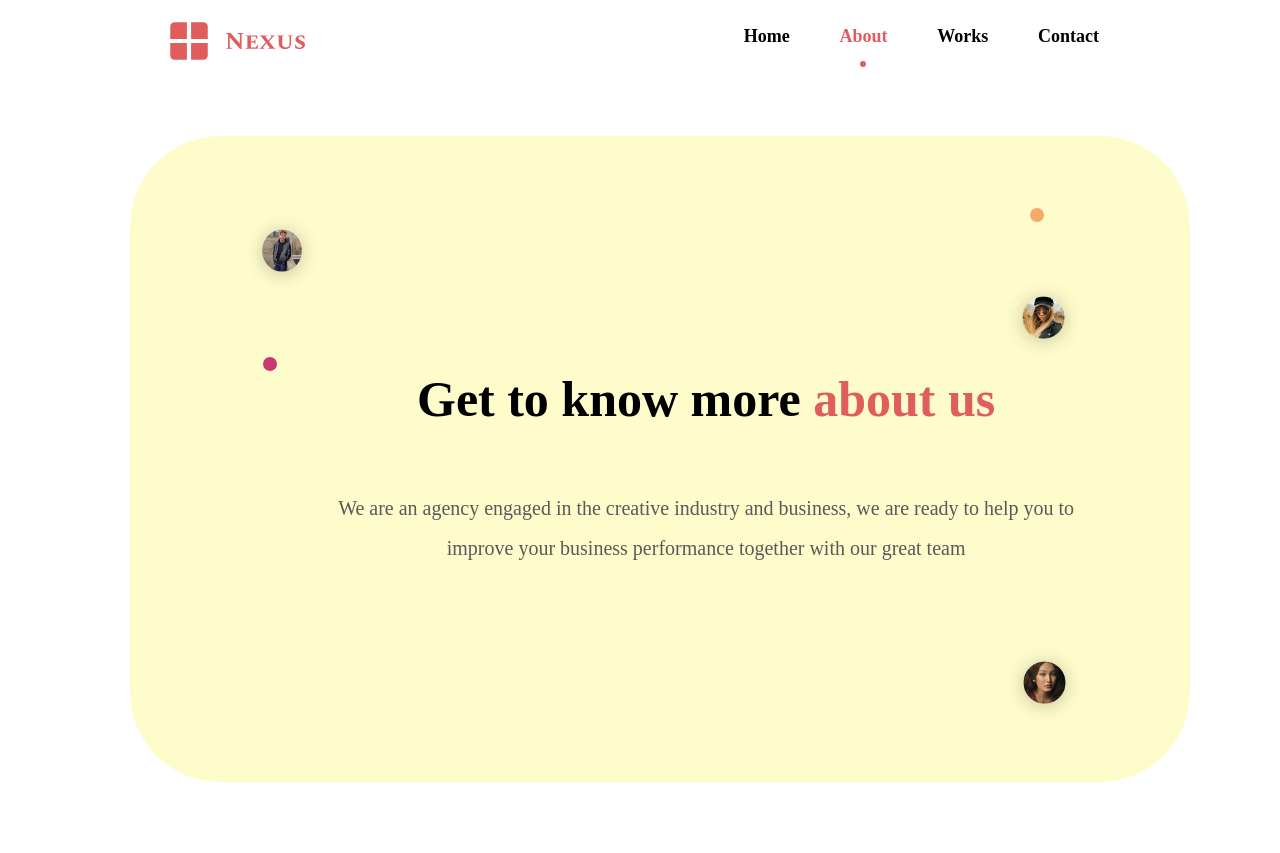
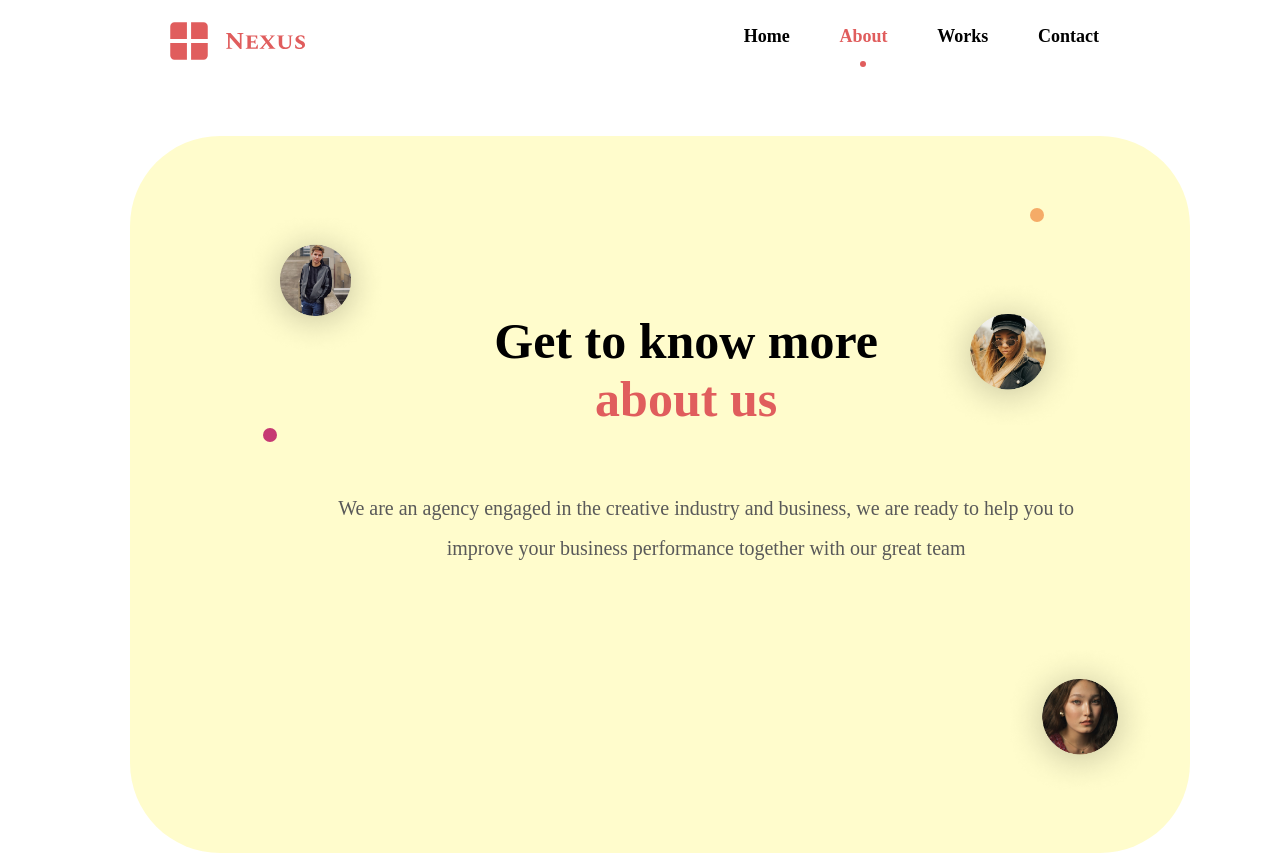
Before and after one commit to auscode/brochure-website, a React (Vite) app: page /about in a window 1280 px wide. Shown: the top 853 px of the page. Built offline with nearby package versions, Linux system fonts and the light colour scheme; a web font is replaced by a local one.

Commit message:
about page align lg fixed

```diff
--- a/src/pages/About/index.jsx
+++ b/src/pages/About/index.jsx
@@ -65,30 +65,35 @@ const AboutPage = () => {
           <div className="bg-yellow-100 flex flex-col items-center justify-end md:ml-[0] ml-[130px] p-[53px] md:px-10 sm:px-5 rounded-[90px] w-[91%] md:w-full">
             <div className="flex md:flex-col flex-row md:gap-5 items-start justify-start mt-[19px] w-[88%] md:w-full">
               <div className="flex flex-col md:gap-10 gap-[60px] justify-start w-[10%] md:w-full">
+                <div className="h-40 w-[180%]">
                   <Img
-                  className="h-[89px] md:h-auto rounded-[50%] w-[89px]"
+                    className="md:h-auto rounded-[50%] "
                     src="images/img_ellipse11.png"
                     alt="EllipseEleven"
                   />
+                </div>
                 <div className="bg-pink-400 h-3.5 md:ml-[0] ml-[23px] mr-[52px] rounded-[50%] w-3.5"></div>
               </div>
               <div className="flex flex-col justify-start w-[91%] md:w-full">
                 <div className="bg-deep_orange-A100 h-3.5 md:ml-[0] ml-[706px] mr-[134px] rounded-[50%] w-3.5"></div>
                 <div className="md:h-[282px] h-[293px] sm:h-[302px] mt-[53px] relative w-full">
+                  <div className=" absolute w-40 top-[0] right-[0]">
                     <Img
-                    className="absolute h-[89px] right-[0] rounded-[50%] top-[0] w-[89px]"
+                      className=" md:h-auto rounded-[50%]  "
                       src="images/img_ellipse13.png"
                       alt="EllipseThirteen"
                     />
-                  <div className="absolute bottom-[0] flex flex-col md:gap-10 gap-[60px] items-center justify-start left-[0]">
+                  </div>
+
+                  <div className="absolute bottom-[0] flex flex-col md:gap-10 gap-[60px] items-center left-[0]">
                     <Text
-                      className="sm:text-[40px] md:text-[46px] text-[50px] text-black-900"
+                      className="sm:text-[40px] md:text-[46px] text-[50px] text-black-900 flex flex-col mr-10"
                       size="txtSourceSansProBold50"
                     >
                       <span className="text-black-900 font-sourcesanspro text-left font-bold">
                         Get to know more{" "}
                       </span>
-                      <span className="text-red-401 font-sourcesanspro text-left font-bold">
+                      <span className="text-red-401 font-sourcesanspro text-center font-bold">
                         about us
                       </span>
                     </Text>
@@ -102,11 +107,13 @@ const AboutPage = () => {
                     </Text>
                   </div>
                 </div>
+                <div className=" md:h-auto md:ml-[0] ml-[676px] mt-[72px] rounded-[50%] w-40">
                   <Img
-                  className="h-[89px] md:h-auto md:ml-[0] ml-[676px] mt-[72px] rounded-[50%] w-[89px]"
+                    className=""
                     src="images/img_ellipse12.png"
                     alt="EllipseTwelve"
                   />
+                </div>
               </div>
             </div>
           </div>
@@ -135,7 +142,7 @@ const AboutPage = () => {
               </div>
               <div className="flex flex-1 flex-col gap-[42px] items-center justify-start pb-[7px] w-full">
                 <Img
-                  className="h-[460px] sm:h-auto object-cover rounded-bl-[10px] rounded-br-[10px] w-full"
+                  className="h-[460px] sm:h-auto object-cover rounded-[10px] w-full"
                   src="images/img_rectangle15.png"
                   alt="RectangleFifteen"
                 />
@@ -325,12 +332,12 @@ const AboutPage = () => {
               </div>
               <div className="flex md:flex-1 flex-col gap-[30px] items-center justify-start w-[32%] md:w-full">
                 <Img
-                  className="h-[379px] md:h-auto object-cover rounded-bl-[10px] rounded-br-[10px] w-full"
+                  className="h-[379px] md:h-auto object-cover rounded-[10px] w-full"
                   src="images/img_rectangle31.png"
                   alt="RectangleThirtyOne"
                 />
                 <Img
-                  className="h-[205px] md:h-auto object-cover rounded-tl-[10px] rounded-tr-[10px] w-full"
+                  className="h-[205px] md:h-auto object-cover rounded-[10px] w-full"
                   src="images/img_manwearingbla.png"
                   alt="manwearingbla"
                 />
@@ -347,7 +354,7 @@ const AboutPage = () => {
                   alt="womansittingo"
                 />
                 <Img
-                  className="h-[206px] md:h-auto object-cover rounded-tl-[10px] rounded-tr-[10px] w-full"
+                  className="h-[206px] md:h-auto object-cover rounded-[10px] w-full"
                   src="images/img_personholding.png"
                   alt="personholding"
                 />
```
Lines whose indentation alone changed are shown as unchanged.
